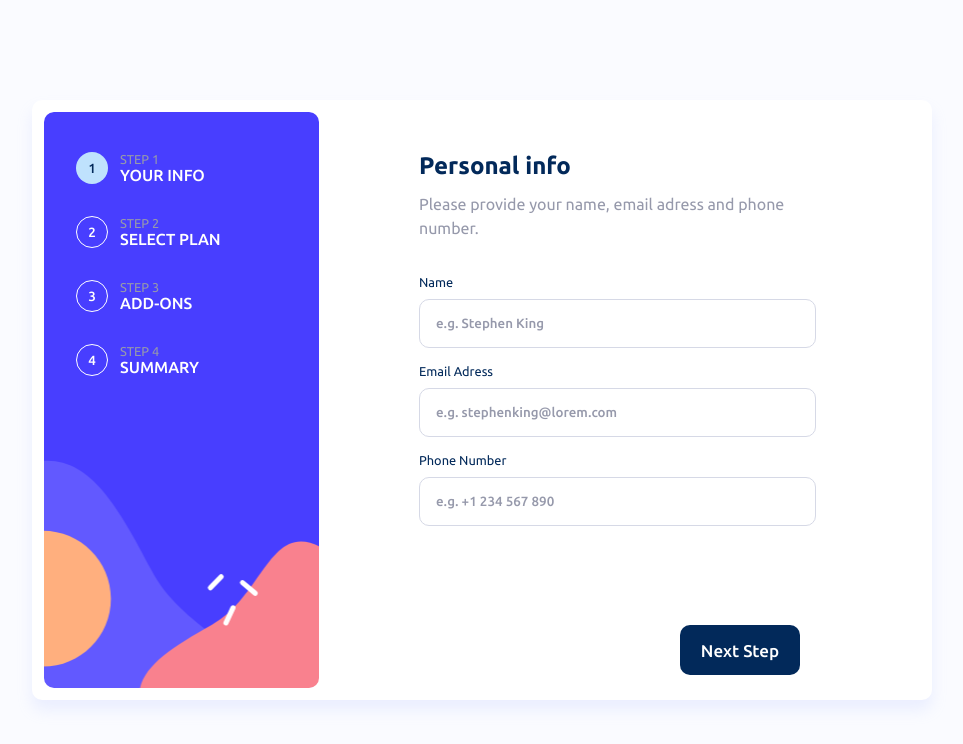
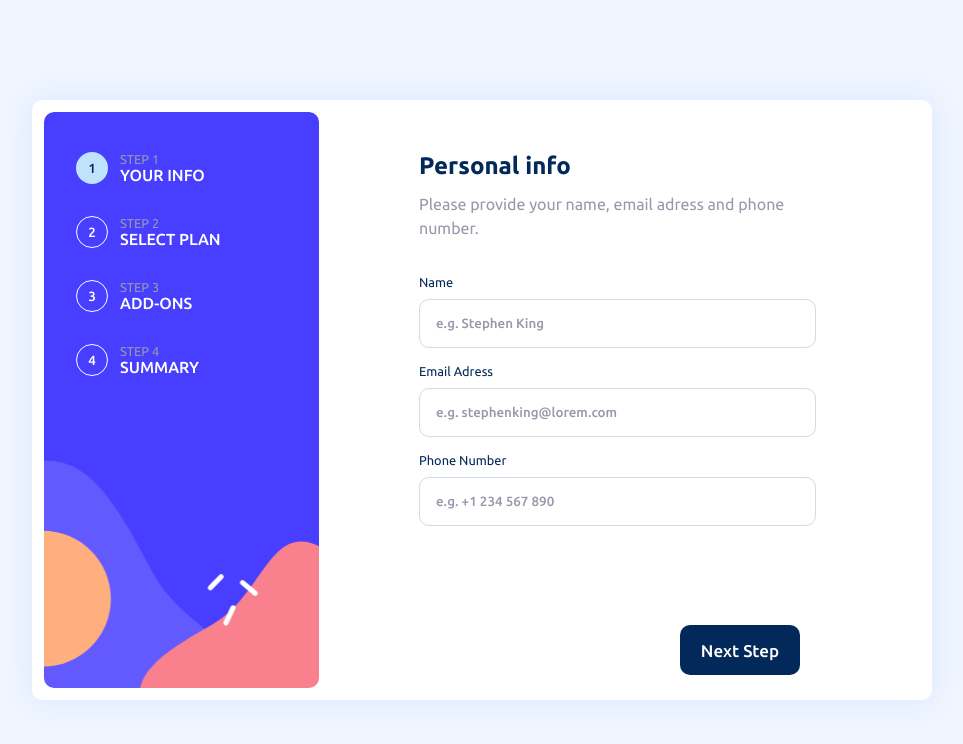
Before and after one commit to leo-jcq/multi-step-form, a React (Vite) app: page / in a window 1280 px wide. Shown: the top 744 px of the page, without its empty margins (158-1121 px from the left). Built offline with nearby package versions, Linux system fonts and the light colour scheme.

Commit message:
💄 change main bg color

```diff
--- a/src/App.scss
+++ b/src/App.scss
@@ -4,7 +4,7 @@
     min-height: 100vh;
     height: 100%;
 
-    background-color: $alabaster;
+    background-color: $magnolia;
 
     & > .container {
         display: flex;
@@ -43,7 +43,7 @@
 
             background-color: $white;
 
-            box-shadow: 0 10px 15px rgba($color: $pastel-blue, $alpha: 20%);
+            box-shadow: 0 0 30px rgba($color: $pastel-blue, $alpha: 30%);
         }
     }
 }
```
